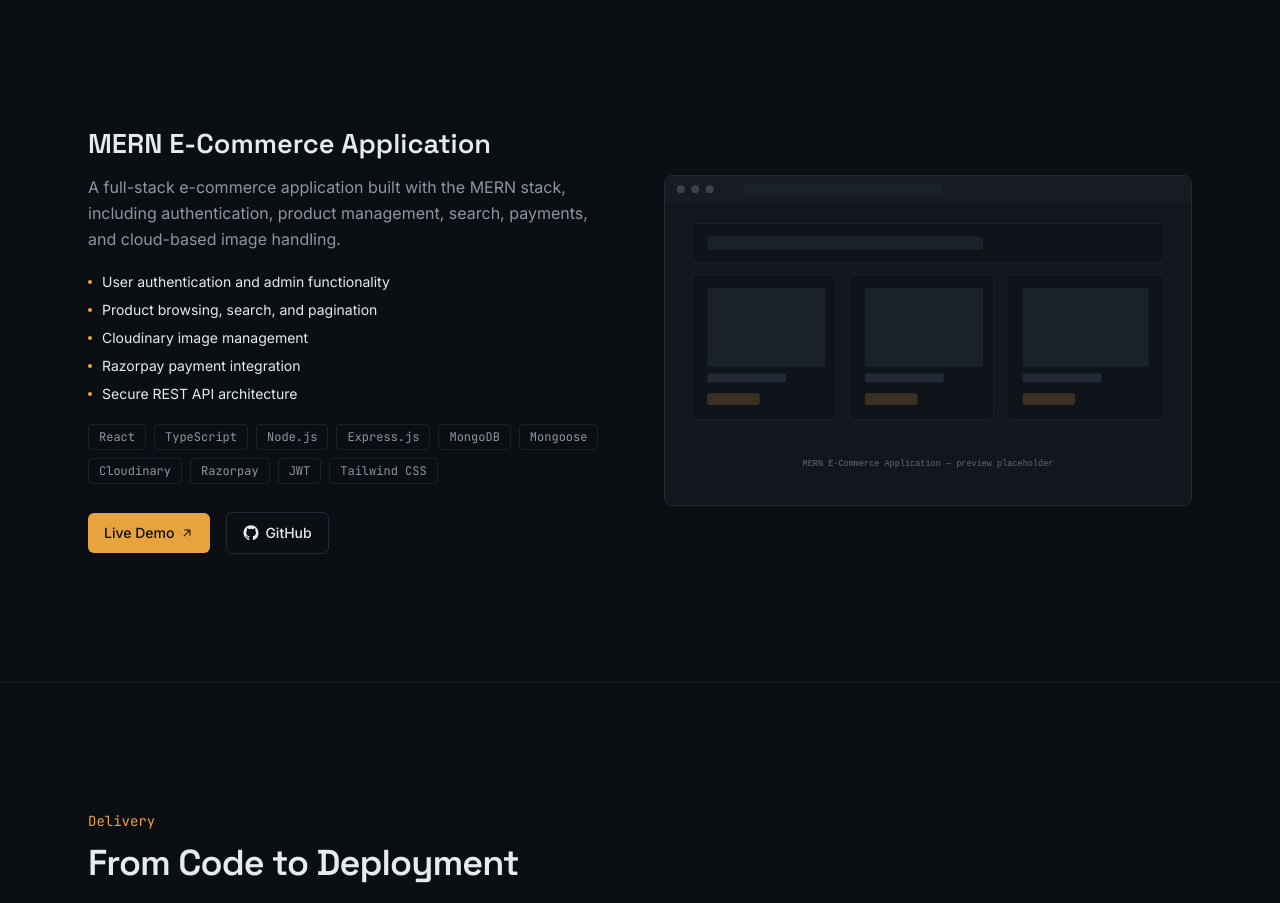
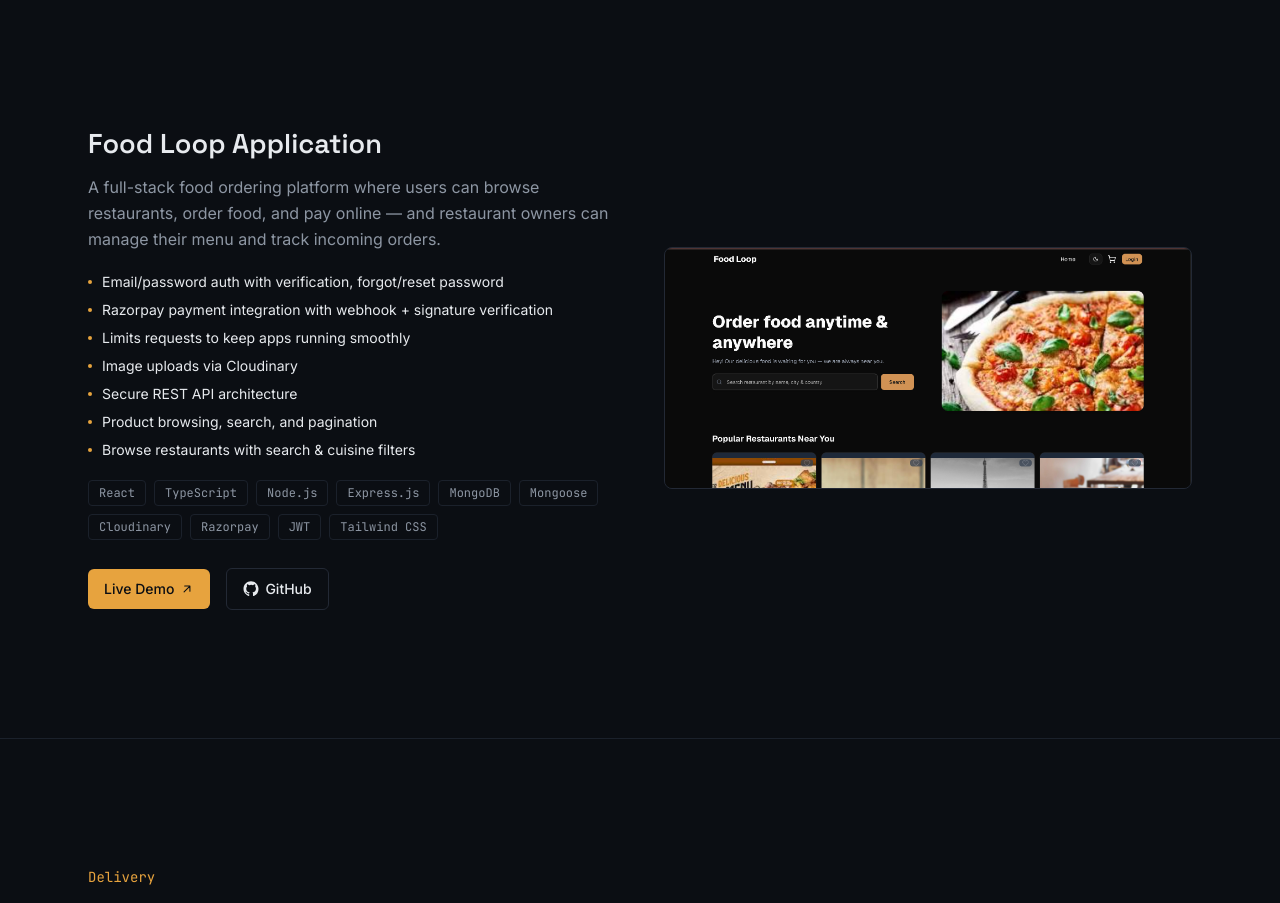
Before and after one commit to Nimeshkewat/nimesh-portfolio, a React (Vite) app: page / in a window 1280 px wide. Shown: the part 2780-3683 px from the top of the page. Built offline with nearby package versions, Linux system fonts and the light colour scheme.

Commit message:
Add description about the new project food loop

```diff
--- a/src/data/projects.ts
+++ b/src/data/projects.ts
@@ -40,17 +40,19 @@ export const projects: Project[] = [
     githubUrl: "https://github.com/Nimeshkewat/ai-chat-app",
   },
   {
-    slug: "mern-ecommerce",
-    title: "MERN E-Commerce Application",
+    slug: "food-delivery-aplication",
+    title: "Food Loop Application",
     description:
-      "A full-stack e-commerce application built with the MERN stack, including authentication, product management, search, payments, and cloud-based image handling.",
-    image: "/projects/ecommerce.svg",
+      "A full-stack food ordering platform where users can browse restaurants, order food, and pay online — and restaurant owners can manage their menu and track incoming orders.",
+    image: "/projects/food-loop.png",
     features: [
-      "User authentication and admin functionality",
+      "Email/password auth with verification, forgot/reset password",
+      "Razorpay payment integration with webhook + signature verification",
+      "Limits requests to keep apps running smoothly",
+      "Image uploads via Cloudinary",
+      "Secure REST API architecture",
       "Product browsing, search, and pagination",
-      "Cloudinary image management",
-      "Razorpay payment integration",
-      "Secure REST API architecture",
+      "Browse restaurants with search & cuisine filters",
     ],
     tech: [
       "React",
@@ -64,7 +66,7 @@ export const projects: Project[] = [
       "JWT",
       "Tailwind CSS",
     ],
-    liveUrl: "LIVE_DEMO_URL_HERE",
-    githubUrl: "GITHUB_REPO_URL_HERE",
+    liveUrl: "https://food-loop-frontend-black.vercel.app/",
+    githubUrl: "https://github.com/Nimeshkewat/food-loop-app",
   },
 ];
```
